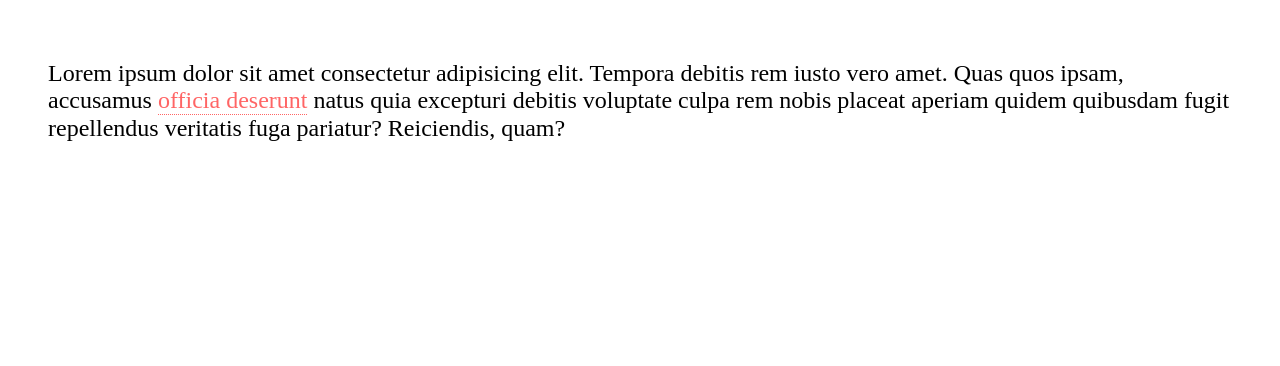
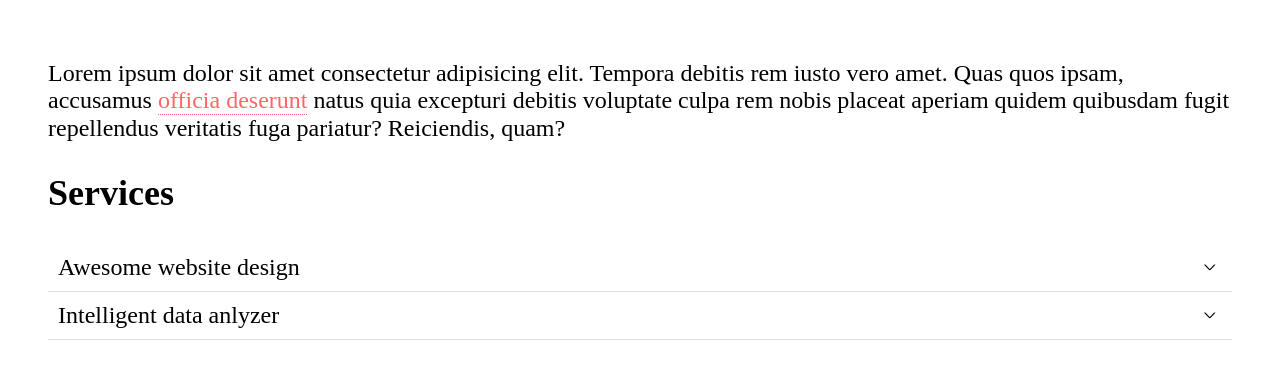
Before and after one commit to appsius/webpack_uilib, a website built with webpack: page dist/index.html in a window 1280 px wide. Built offline with nearby package versions, Linux system fonts and the light colour scheme.

Commit message:
Dropdowns

```diff
--- a/src/index.js
+++ b/src/index.js
@@ -1,6 +1,13 @@
 import Tooltip from './ninja-ui/tooltip';
+import Dropdown from './ninja-ui/dropdown';
 
-// Create a tooltip
+// Compose a tooltip
 const tooltip = new Tooltip(document.querySelector('.tooltip'));
+tooltip.init();
 
-tooltip.init();
+// Compose dropdown
+const dropdowns = document.querySelectorAll('.dropdown');
+dropdowns.forEach((dropdown) => {
+	const instance = new Dropdown(dropdown);
+	instance.init();
+});
--- /dev/null
+++ b/src/ninja-ui/dropdown.js
@@ -0,0 +1,17 @@
+import './styles/dropdown.css';
+
+class Dropdown {
+	constructor(container) {
+		this.container = container;
+		this.trigger = container.querySelector('.trigger');
+		this.content = container.querySelector('.content');
+	}
+	init() {
+		this.trigger.addEventListener('click', () => {
+			this.trigger.classList.toggle('active');
+			this.content.classList.toggle('active');
+		});
+	}
+}
+
+export { Dropdown as default };
--- /dev/null
+++ b/src/ninja-ui/styles/dropdown.css
@@ -0,0 +1,28 @@
+.dropdown .trigger {
+	border-bottom: 1px solid #ddd;
+	padding: 10px;
+	position: relative;
+	cursor: pointer;
+}
+
+.dropdown .trigger::after {
+	content: '>';
+	display: inline-block;
+	position: absolute;
+	right: 15px;
+	transform: rotate(90deg) scale(0.5, 1);
+	font-weight: bold;
+	transition: transform 0.3s;
+}
+
+.dropdown .trigger.active::after {
+	transform: rotate(-90deg) scale(0.5, 1);
+}
+
+.dropdown .content {
+	display: none;
+}
+
+.dropdown .content.active {
+	display: block;
+}
```
Also changed, not shown: dist/index.html.
